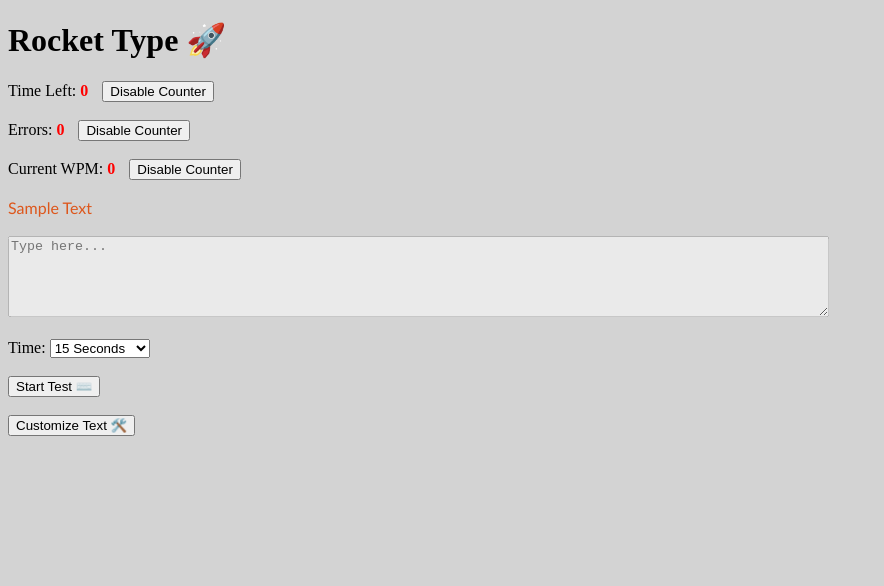
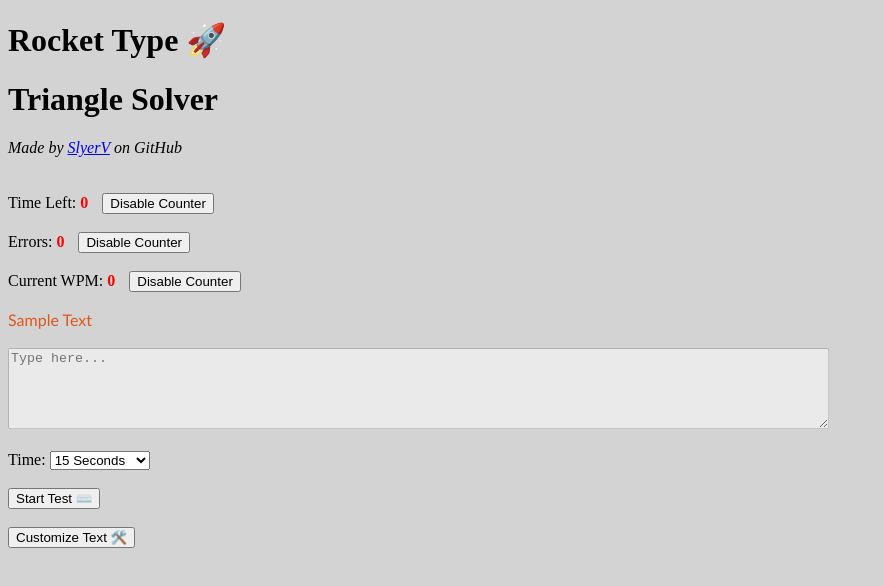
Before and after one commit to SlyerV/rocket-type, a plain HTML site: page index.html in a window 1280 px wide. Shown: the whole page, without its empty margins (0-884 px from the left). Drawn offline with Linux system fonts and the light colour scheme.

Commit message:
Update index.html

```diff
--- a/index.html
+++ b/index.html
@@ -11,6 +11,11 @@
 
 <body>
   <h1>Rocket Type 🚀</h1>
+  <h1>Triangle Solver</h1>
+  <address>
+    Made by <a href="https://github.com/SlyerV/triangle-solver" target="_blank">SlyerV</a> on GitHub
+  </address>
+  <br></br>
   <label class="cTimeLeft">Time Left:</label>
   <strong class="cTimeLeft" id="timeleft">0</strong>
   <button class="disablers" id="disableTimeLeft" onclick="changeTimeLeft()">Disable Counter</button>
```
